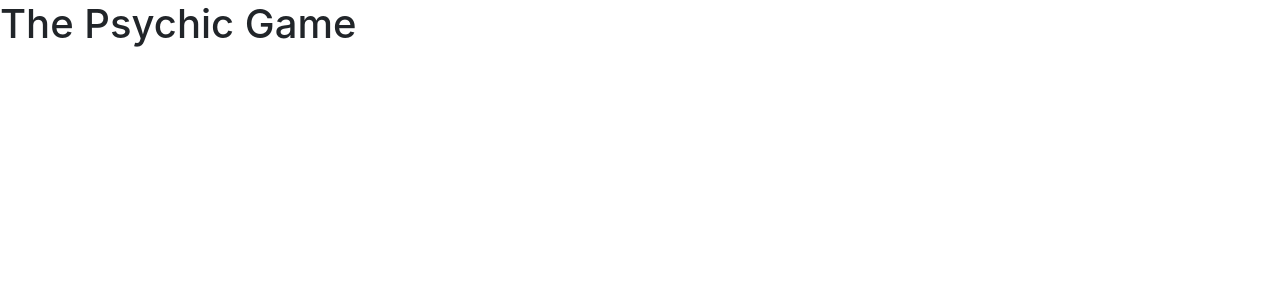
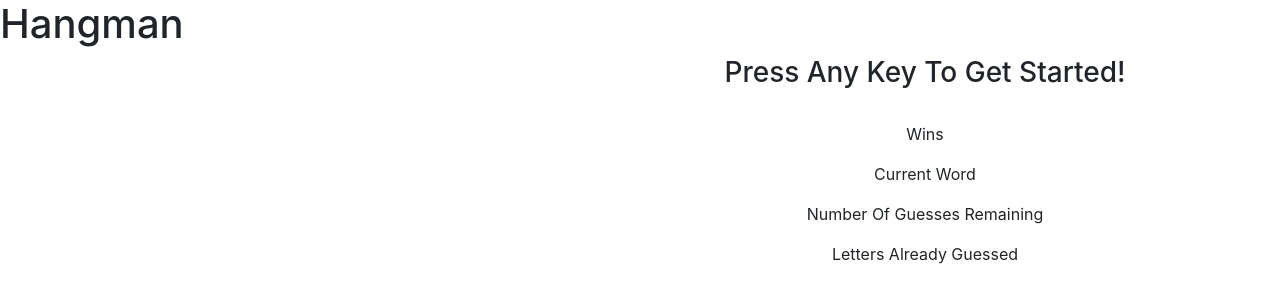
Before and after one commit to skeown13/wordGuessGame, a plain HTML site: page index.html in a window 1280 px wide. Drawn offline with nearby package versions, Linux system fonts and the light colour scheme.

Commit message:
basic html layout and id's created

```diff
--- a/index.html
+++ b/index.html
@@ -3,15 +3,32 @@
 <html lang="en">
 <head>
   <meta charset="UTF-8">
-  <title>Psycic Game</title>
+  <title>Hangman</title>
   <link rel="stylesheet" href="https://stackpath.bootstrapcdn.com/bootstrap/4.4.1/css/bootstrap.min.css" integrity="sha384-Vkoo8x4CGsO3+Hhxv8T/Q5PaXtkKtu6ug5TOeNV6gBiFeWPGFN9MuhOf23Q9Ifjh" crossorigin="anonymous">
   <link rel="stylesheet" href="./assets/css/style.css">
 </head>
 <body>
-  <h1>The Psychic Game</h1>
+  <h1>Hangman</h1>
 
   <div class="container" id="game">
+    <div class="row">
+      <div class="col-md-6">
+        <!-- <button type="button" class="btn btn-primary">Primary</button> -->
+      </div>
 
+      <div class="col-md-6">
+        <h3 class="text-center">Press Any Key To Get Started!</h3>
+        <br>
+        <p class="text-center">Wins</p>
+        <p class="text-center" id="win-text"></p>
+        <p class="text-center">Current Word</p>
+        <p class="text-center" id="current-word-text"></p>
+        <p class="text-center">Number Of Guesses Remaining</p>
+        <p class="text-center" id="guess-left-text"></p>
+        <p class="text-center">Letters Already Guessed</p>
+        <p class="text-center" id="guess-made-text"></p>
+      </div>
+    </div>
   </div>
 
   <script type="text/javascript" src="./assets/javascript/game.js"></script>
```
